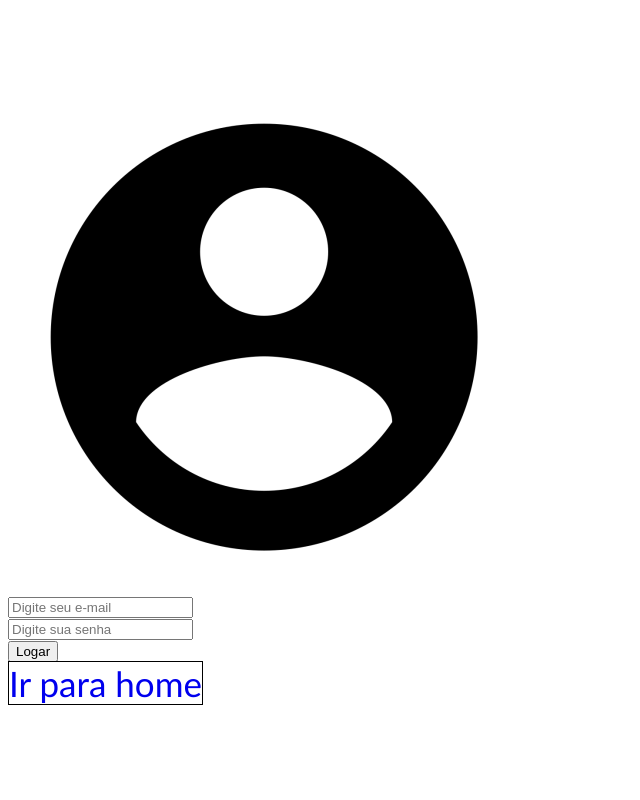
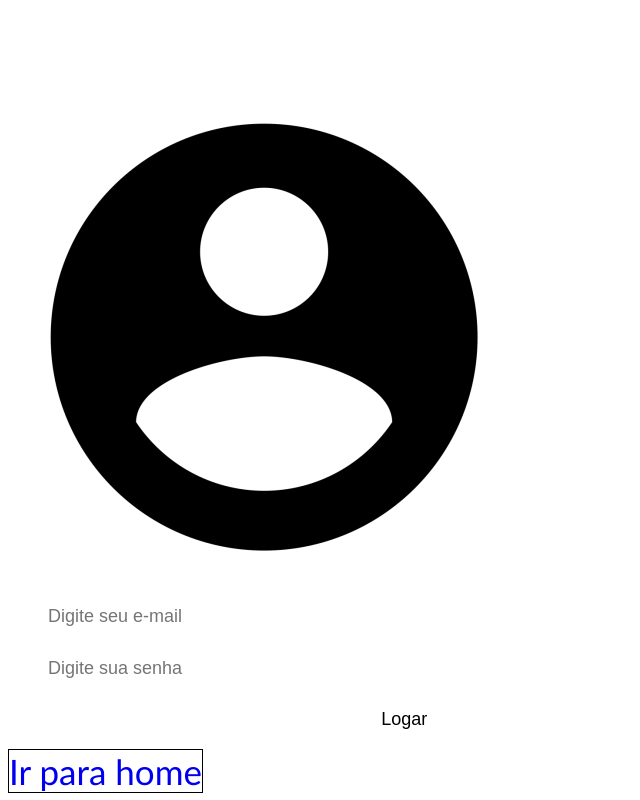
Before and after one commit to Victor-FM/3_entrega_WEB, a plain HTML site: page html/login.html in a window 1280 px wide. Shown: the part 462-1262 px from the top of the page, without its empty margins (0-640 px from the left). Before the commit the page ends 1174 px from the top, so only its background shows below. Drawn offline with Linux system fonts and the light colour scheme.

Commit message:
Ajustando a imagem do container e o input

```diff
--- a/css/login.css
+++ b/css/login.css
@@ -21,3 +21,23 @@ body {
 
 
 }
+#container img {
+    width: 150px;
+    height: 150px;
+    margin-top: -70px;
+    margin-bottom: 30px;
+
+
+}
+
+input {
+    height: 40px;
+    width: 60%;
+    font-size: 18px;
+    margin-bottom: 10px;
+    background-color: #fff;
+    padding-left: 40px;
+    border: none;
+    background-repeat: no-repeat;
+    background-position: 10px;
+}
```
